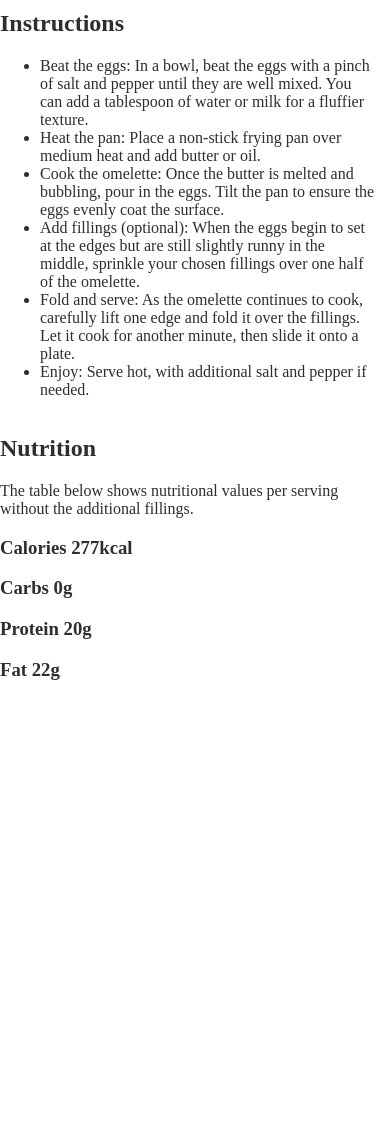
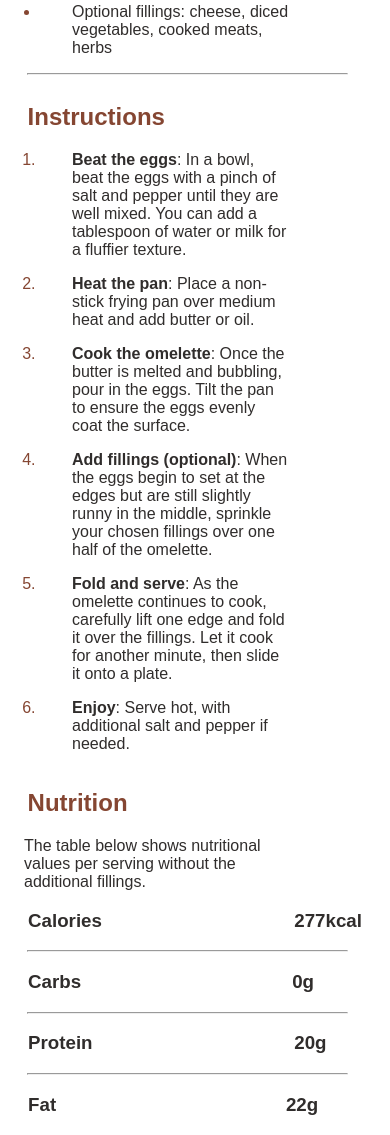
Before and after one commit to DarkPhoenixNinja92/recipe-page, a plain HTML site: page index.html in a window 390 px wide. Shown: the part 792-1927 px from the top of the page. Before the commit the page ends 1491 px from the top, so only its background shows below. Drawn offline with Linux system fonts and the light colour scheme.

Commit message:
Mobile done

```diff
--- a/css/styles.css
+++ b/css/styles.css
@@ -5,6 +5,8 @@ body {
     max-width: 375px;
     background: hsl(0, 0%, 100%);
     color: hsl(24, 5%, 18%);
+    font-family: "Young Serif", sans-serif;
+    font-weight: 400;
 }
 
 .card {
@@ -49,7 +51,7 @@ body {
     width: 70%;
 }
 
-.itm span {
+.itm span,.instructions-list li span {
     font-weight: 700;
 }
 
@@ -57,3 +59,52 @@ body {
     margin-bottom: 0.55em;
     padding-left: 1.45em;
 }
+
+.ingredients-list li::marker,.instructions-list li::marker {
+    color: hsl(14, 45%, 36%);
+}
+
+.ingredients-title,.instructions-title,.nutrition-title {
+    color: hsl(14, 45%, 36%);
+    margin-left: 1.15em;
+}
+
+.ingredients-list li, .instructions-list li {
+    margin-bottom: 1em;
+    padding-left: 2em;
+}
+
+.ingredients-list li:last-of-type,.instructions-list li {
+    width: 65%;
+}
+
+.nutrition-txt {
+    width: 75%;
+    margin-left: 1.5em;
+}
+
+.nutrition-table h3 {
+    margin-left: 1.5em;
+}
+
+.nutrition-val {
+    position: relative;
+    left: 10em;
+}
+
+.carbs-val {
+    left: 11em;
+}
+
+.protein-val {
+    left: 10.5em;
+}
+
+.fat-val {
+    left: 12em;
+}
+
+.nutrition-table hr, .ingredients-section hr, .instructions-section hr {
+    color: hsla(24, 5%, 18%, 0.2);
+    width: 85%;
+}
--- a/index.html
+++ b/index.html
@@ -9,6 +9,7 @@
             type="image/png"
             sizes="32x32"
             href="./images/favicon-32x32.png">
+            <link rel="import" href="https://fonts.google.com/specimen/Young+Serif">
         <link rel="stylesheet" href="css/styles.css">
         <title>Frontend Mentor | Recipe page</title>
     </head>
@@ -32,45 +33,51 @@
                 </div>
                 <div class="ingredients-section">
                     <h2 class="ingredients-title">Ingredients</h2>
-                    <ul>
+                    <ul class="ingredients-list">
                         <li>2-3 large eggs</li>
                         <li>Salt, to taste</li>
                         <li>Pepper, to taste</li>
                         <li>1 tablespoon of butter or oil</li>
                         <li>Optional fillings: cheese, diced vegetables, cooked meats, herbs</li>
                     </ul>
+                    <hr>
                 </div>
                 <div class="instructions-section">
                     <h2 class="instructions-title">Instructions</h2>
-                    <ul>
-                        <li>Beat the eggs: In a bowl, beat the eggs with a pinch of salt and pepper
+                    <ol class="instructions-list">
+                        <li><span>Beat the eggs</span>: In a bowl, beat the eggs with a pinch of salt and pepper
                             until they are well mixed. You can add a tablespoon of water or milk for a
                             fluffier texture.</li>
-                        <li>Heat the pan: Place a non-stick frying pan over medium heat and add butter
+                        <li><span>Heat the pan</span>: Place a non-stick frying pan over medium heat and add butter
                             or oil.</li>
-                        <li>Cook the omelette: Once the butter is melted and bubbling, pour in the eggs.
+                        <li><span>Cook the omelette</span>: Once the butter is melted and bubbling, pour in the eggs.
                             Tilt the pan to ensure the eggs evenly coat the surface.</li>
-                        <li>Add fillings (optional): When the eggs begin to set at the edges but are
+                        <li><span>Add fillings (optional)</span>: When the eggs begin to set at the edges but are
                             still slightly runny in the middle, sprinkle your chosen fillings over one half
                             of the omelette.</li>
-                        <li>Fold and serve: As the omelette continues to cook, carefully lift one edge
+                        <li><span>Fold and serve</span>: As the omelette continues to cook, carefully lift one edge
                             and fold it over the fillings. Let it cook for another minute, then slide it
                             onto a plate.</li>
-                        <li>Enjoy: Serve hot, with additional salt and pepper if needed.</li>
-                    </ul>
+                        <li><span>Enjoy</span>: Serve hot, with additional salt and pepper if needed.</li>
+                    </ol>
                 </div>
                 <div class="nutrition-section">
                     <h2 class="nutrition-title">Nutrition</h2>
                     <p class="nutrition-txt">The table below shows nutritional values per serving
                         without the additional fillings.</p>
-                    <h3 class="calories">Calories
-                        <span class="calories-val">277kcal</span></h3>
-                    <h3 class="carbs">Carbs
-                        <span class="carbs-val">0g</span></h3>
-                    <h3 class="protein">Protein
-                        <span class="protein-val">20g</span></h3>
-                    <h3 class="fat">Fat
-                        <span class="fat-val">22g</span></h3>
+                        <div class="nutrition-table">
+                            <h3 class="calories">Calories
+                                <span class="calories-val nutrition-val">277kcal</span></h3>
+                                <hr>
+                            <h3 class="carbs">Carbs
+                                <span class="carbs-val nutrition-val">0g</span></h3>
+                                <hr>
+                            <h3 class="protein">Protein
+                                <span class="protein-val nutrition-val">20g</span></h3>
+                                <hr>
+                            <h3 class="fat">Fat
+                                <span class="fat-val nutrition-val">22g</span></h3>
+                        </div>
                 </div>
             </div>
         </main>
```
